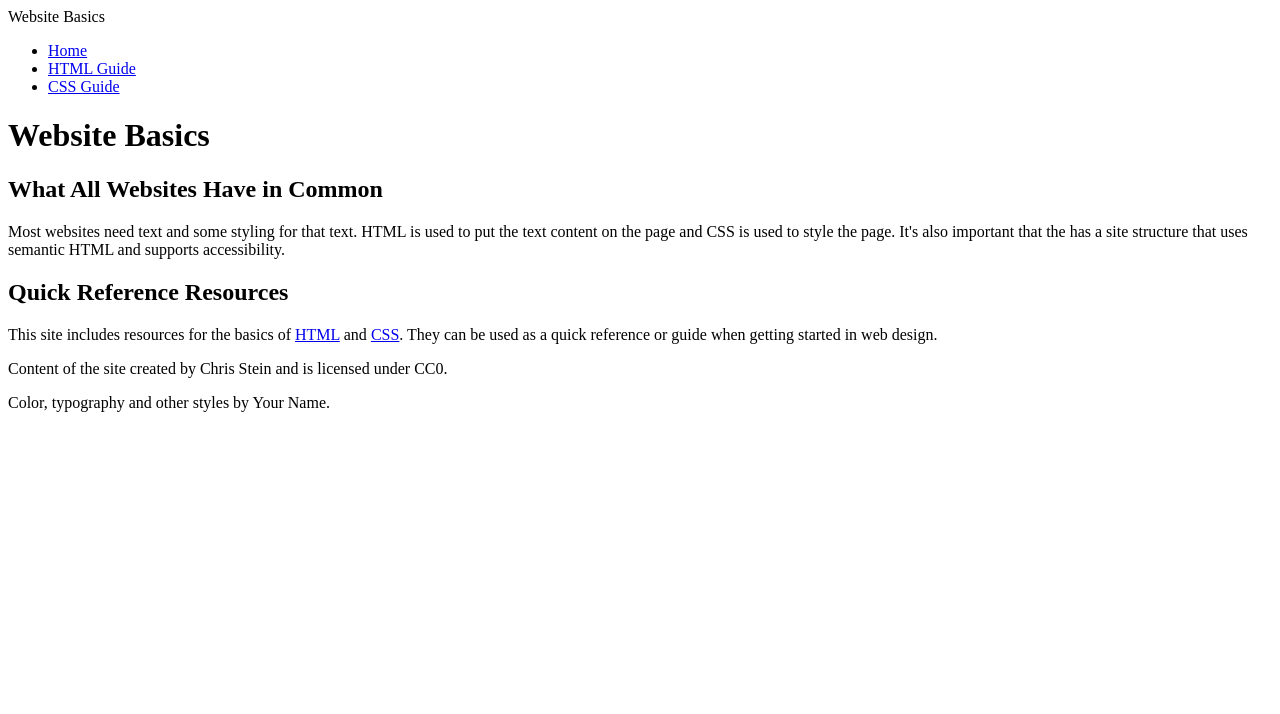
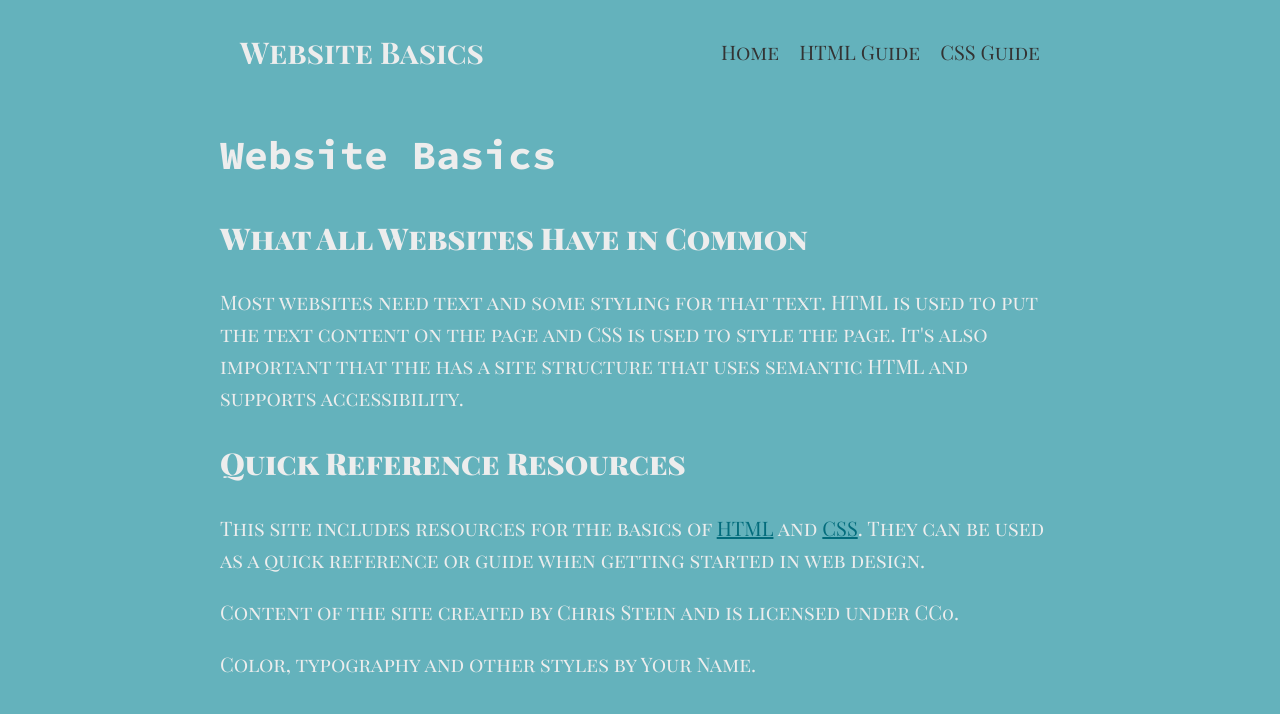
Before and after one commit to Jessiq1383/project1web240-website-basics, a plain HTML site: page index.html in a window 1280 px wide. Drawn offline with Linux system fonts and the light colour scheme.

Commit message:
Added css cahnges

```diff
--- a/style.css
+++ b/style.css
@@ -1,15 +1,28 @@
-/* Root typography settings */
-html{
+ @import url('https://fonts.googleapis.com/css2?family=Playfair+Display+SC:ital,wght@0,400;0,700;0,900;1,400;1,700;1,900&family=Source+Code+Pro:ital,wght@0,200..900;1,200..900&display=swap');/* Root typography settings */
+
+  /* font-family: "Playfair Display SC", serif;
+  font-family: "Source Code Pro", monospace; */
+ html{
+
 /*   set the following properties:
   font-size - this will be the base font size for the site
   font-family - this will be the base font-family for the site
   line-height - base line height, generally should be in the range 1.5-1.8
   color- primary text color for the site
   background-color - primary background color for the site */
-
+ font-family: "Playfair Display SC", serif;
+font-size: 20px;
+color: #ededed;
+line-height: 1.6;
 
 }
+body{
+background-color: #64B2BC;
+width: 70ch;
+margin-left: auto;
+margin-right: auto;
 
+}
 /* General heading styles */
 h1, h2, h3, h4, h5, h6{
   set font styles for all of your headings, for example font-weight, line-height, font-family
@@ -17,10 +30,15 @@ h1, h2, h3, h4, h5, h6{
 
 /* Specific element text styles */
 h1{
+
   /*   this is the page title */
+  font-family: "Source Code Pro", monospace;
+  font-weight 400;
 }
 
 h2{
+
+font-weight: 900;
 
 }
 
@@ -28,3 +46,52 @@ p{
 
   margin-bottom: 1rem; /* optional but usually good to have a space between paragraphs */
 }
+
+a{
+  color: #036C7C;
+}
+a:hover{
+  color: rgb(16, 37, 155);
+}
+a:visited{
+
+  color: rgb(35, 9, 150);
+}
+
+/* -------------  Header styles ------------------------- */
+header {
+  display: flex;
+  justify-content: space-between; /* site title left, nav right */
+  align-items: center;           /* vertical centering */
+  padding: 1rem;
+}
+
+/* Styles the site title at the top of the header */
+.site-title {
+  font-size: 1.5rem;
+  font-weight: bold;
+}
+
+nav ul {
+  list-style: none;   /* remove bullets */
+  margin: 0;
+  padding: 0;
+  display: flex;      /* horizontal layout for links */
+  gap: 1rem;          /* space between items */
+}
+
+nav a {
+  text-decoration: none;
+  color: #333;
+  font-weight: 500;
+}
+
+nav a:hover {
+  color: rgb(16, 37, 155); /* hover color */
+}
+
+nav a:visited {
+  color: rgb(77, 12, 228); /* hover color */
+}
+
+/* ------------- END Header styles  */
```
